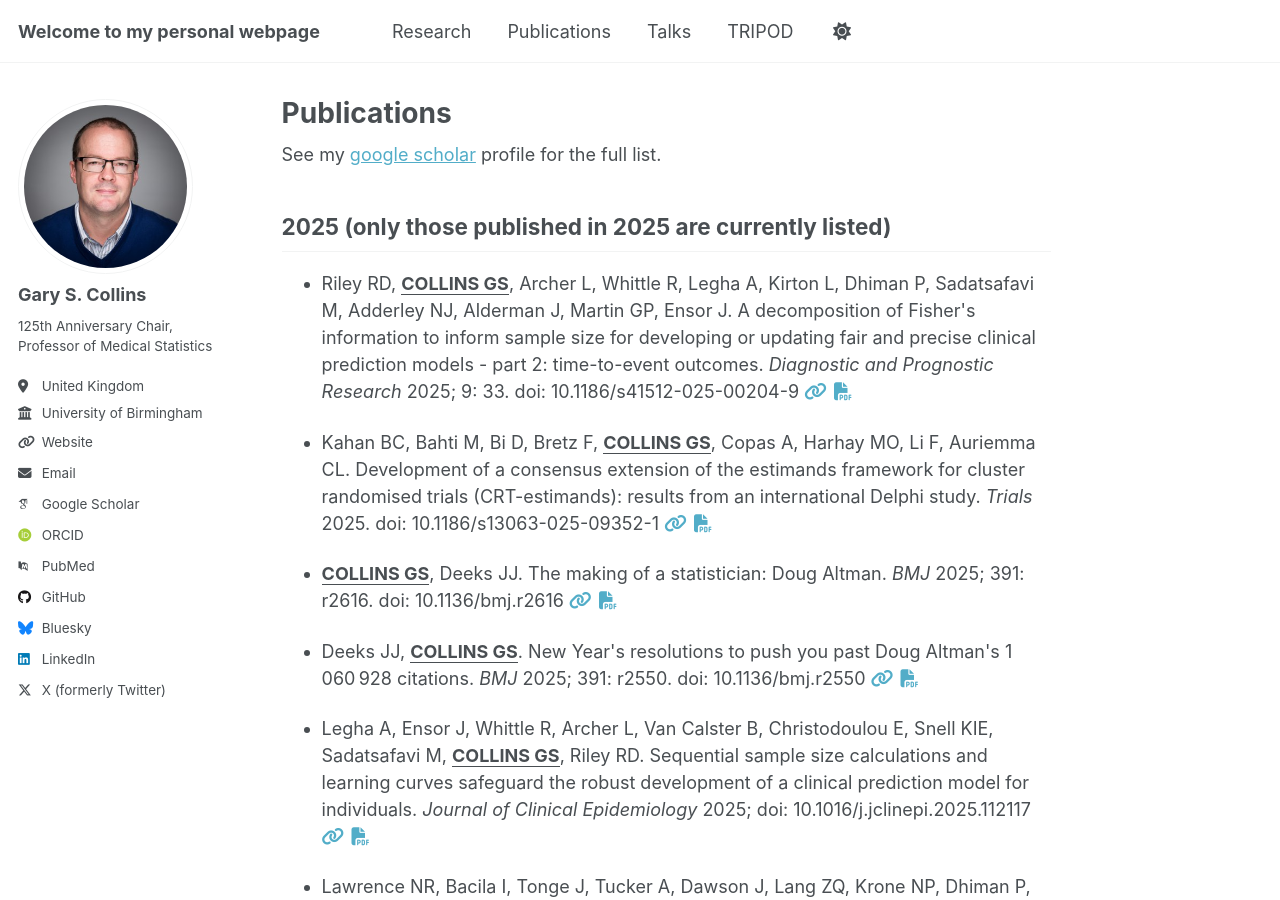
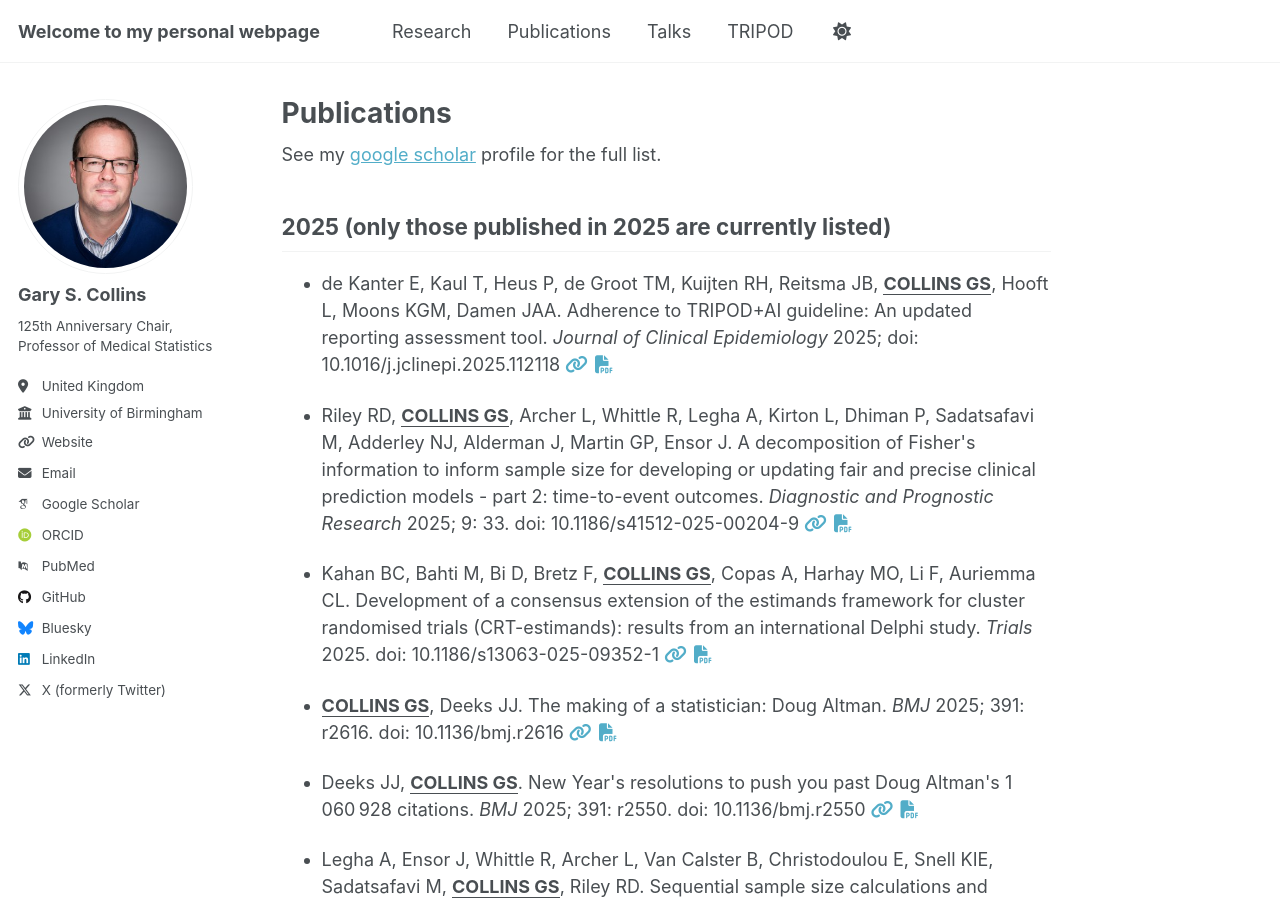
Before and after one commit to gscollins1973/gscollins1973.github.io, a Jekyll site: the page built from _pages/publications.html, in a window 1280 px wide and 900 px high. Built offline with Jekyll 4.4.1, drawn with Linux system fonts in a browser that asks for light colours; some web fonts are replaced; a script that is not in the unit is left out.

Commit message:
Add 2025 publications to the publications page
Added multiple publications for the year 2025, including details and links for each entry.

```diff
--- a/_pages/publications.html
+++ b/_pages/publications.html
@@ -8,6 +8,7 @@ See my <a href="https://scholar.google.co.uk/citations?hl=en&tzom=-60&user=cVKF8
 <section id=“2025” class="level2">
 <h2 class="anchored" data-anchor-id=“#2025”>2025 (only those published in 2025 are currently listed) </h2>
 <ul>
+<li><p>de Kanter E, Kaul T, Heus P, de Groot TM, Kuijten RH, Reitsma JB, <strong><u>COLLINS GS</u></strong>, Hooft L, Moons KGM, Damen JAA. Adherence to TRIPOD+AI guideline: An updated reporting assessment tool. <i>Journal of Clinical Epidemiology</i> 2025;  doi: 10.1016/j.jclinepi.2025.112118 <a href="https://doi.org/10.1016/j.jclinepi.2025.112118"><i class="fas fa-fw fa-link zoom" aria-hidden="true"></i></a> <a href="https://doi.org/10.1016/j.jclinepi.2025.112118"><i class="fas fa-fw fa-file-pdf zoom" aria-hidden="true"></i></a></p></li>
 <li><p>Riley RD, <strong><u>COLLINS GS</u></strong>, Archer L, Whittle R, Legha A, Kirton L, Dhiman P, Sadatsafavi M, Adderley NJ, Alderman J, Martin GP, Ensor J. A decomposition of Fisher's information to inform sample size for developing or updating fair and precise clinical prediction models - part 2: time-to-event outcomes. <i>Diagnostic and Prognostic Research</i> 2025; 9: 33. doi: 10.1186/s41512-025-00204-9 <a href="https://doi.org/10.1186/s41512-025-00204-9"><i class="fas fa-fw fa-link zoom" aria-hidden="true"></i></a> <a href="https://link.springer.com/content/pdf/10.1186/s41512-025-00204-9.pdf"><i class="fas fa-fw fa-file-pdf zoom" aria-hidden="true"></i></a></p></li>
 <li><p>Kahan BC, Bahti M, Bi D, Bretz F, <strong><u>COLLINS GS</u></strong>, Copas A, Harhay MO, Li F, Auriemma CL. Development of a consensus extension of the estimands framework for cluster randomised trials (CRT-estimands): results from an international Delphi study. <i>Trials</i> 2025. doi: 10.1186/s13063-025-09352-1 <a href="https://doi.org/10.1186/s13063-025-09352-1"><i class="fas fa-fw fa-link zoom" aria-hidden="true"></i></a> <a href="https://link.springer.com/content/pdf/10.1186/s13063-025-09352-1_reference.pdf"><i class="fas fa-fw fa-file-pdf zoom" aria-hidden="true"></i></a></p></li>
 <li><p><strong><u>COLLINS GS</u></strong>, Deeks JJ. The making of a statistician: Doug Altman. <i>BMJ</i> 2025; 391: r2616. doi: 10.1136/bmj.r2616 <a href="https://doi.org/10.1136/bmj.r2616"><i class="fas fa-fw fa-link zoom" aria-hidden="true"></i></a> <a href="https://www.bmj.com/content/391/bmj.r2616.full.pdf"><i class="fas fa-fw fa-file-pdf zoom" aria-hidden="true"></i></a></p></li>
```
